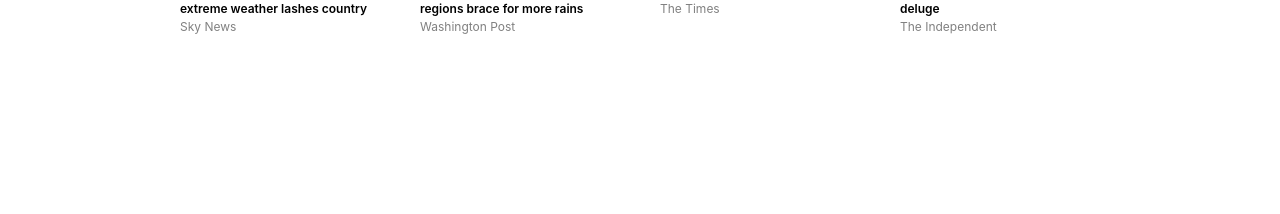
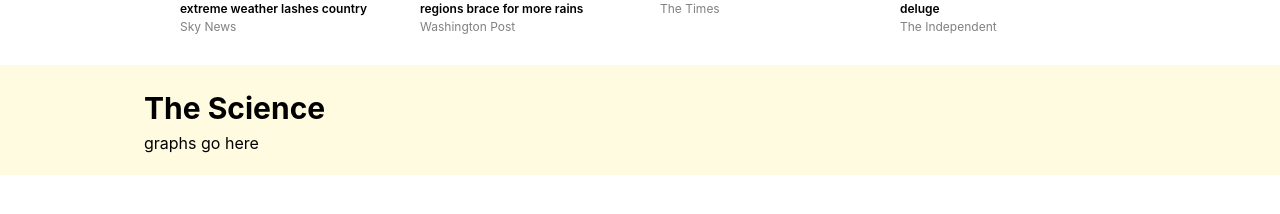
Before and after one commit to vincnt/toowarm, a Next.js app: page / in a window 1280 px wide. Shown: the part 504-718 px from the top of the page. Built offline with nearby package versions, Linux system fonts and the light colour scheme.

Commit message:
add science skeleton

```diff
--- a/pages/index.tsx
+++ b/pages/index.tsx
@@ -90,6 +90,14 @@ const IndexPage = () => {
           </VStack>
         </Container>
       </Box>
+      <Box bg="#FEFBE0" w="100%" color="black">
+        <Container maxW="container.lg" py="20px">
+          <Heading size="lg" py="5px">
+            The Science
+          </Heading>
+          <Box>graphs go here</Box>
+        </Container>
+      </Box>
     </>
   );
 };
```
